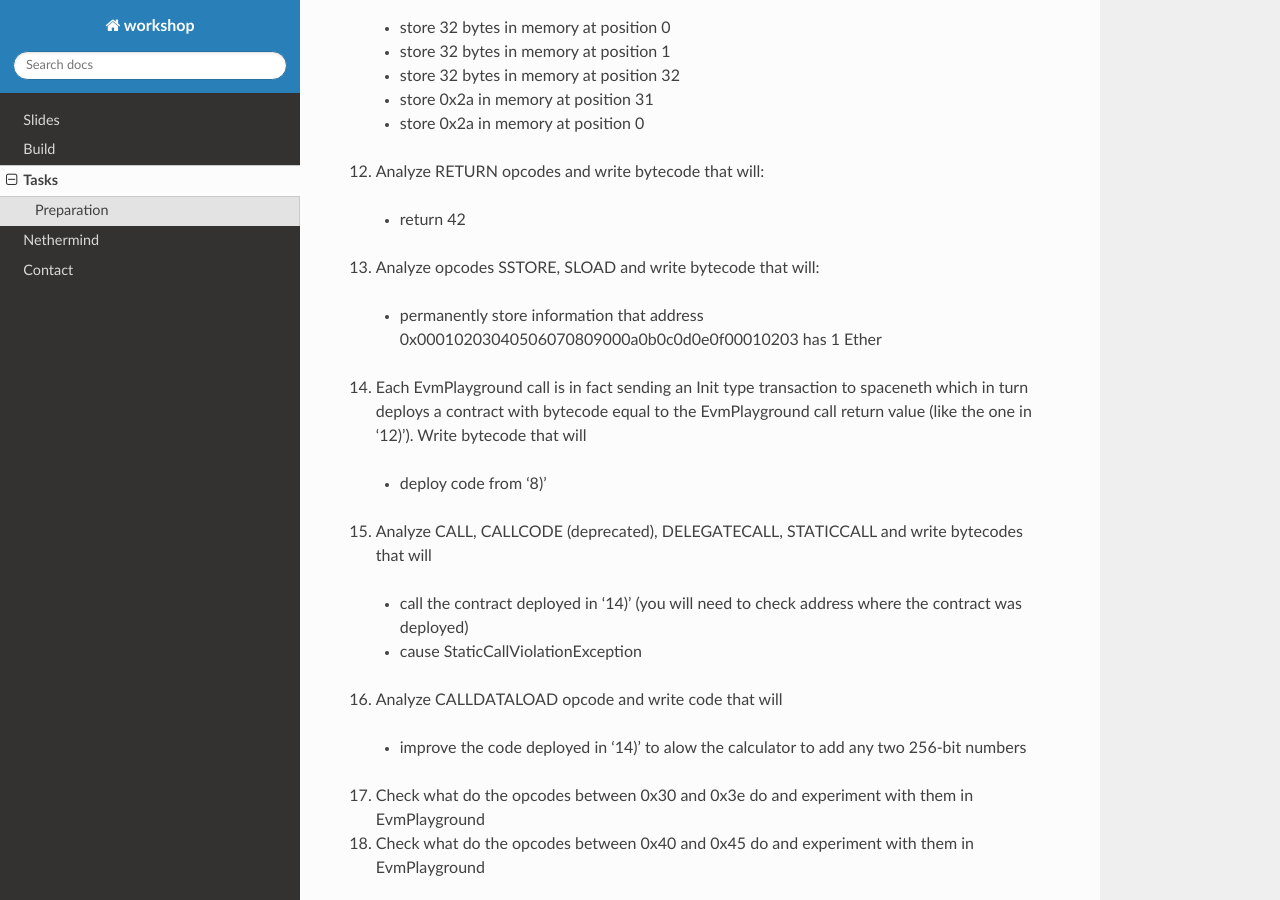
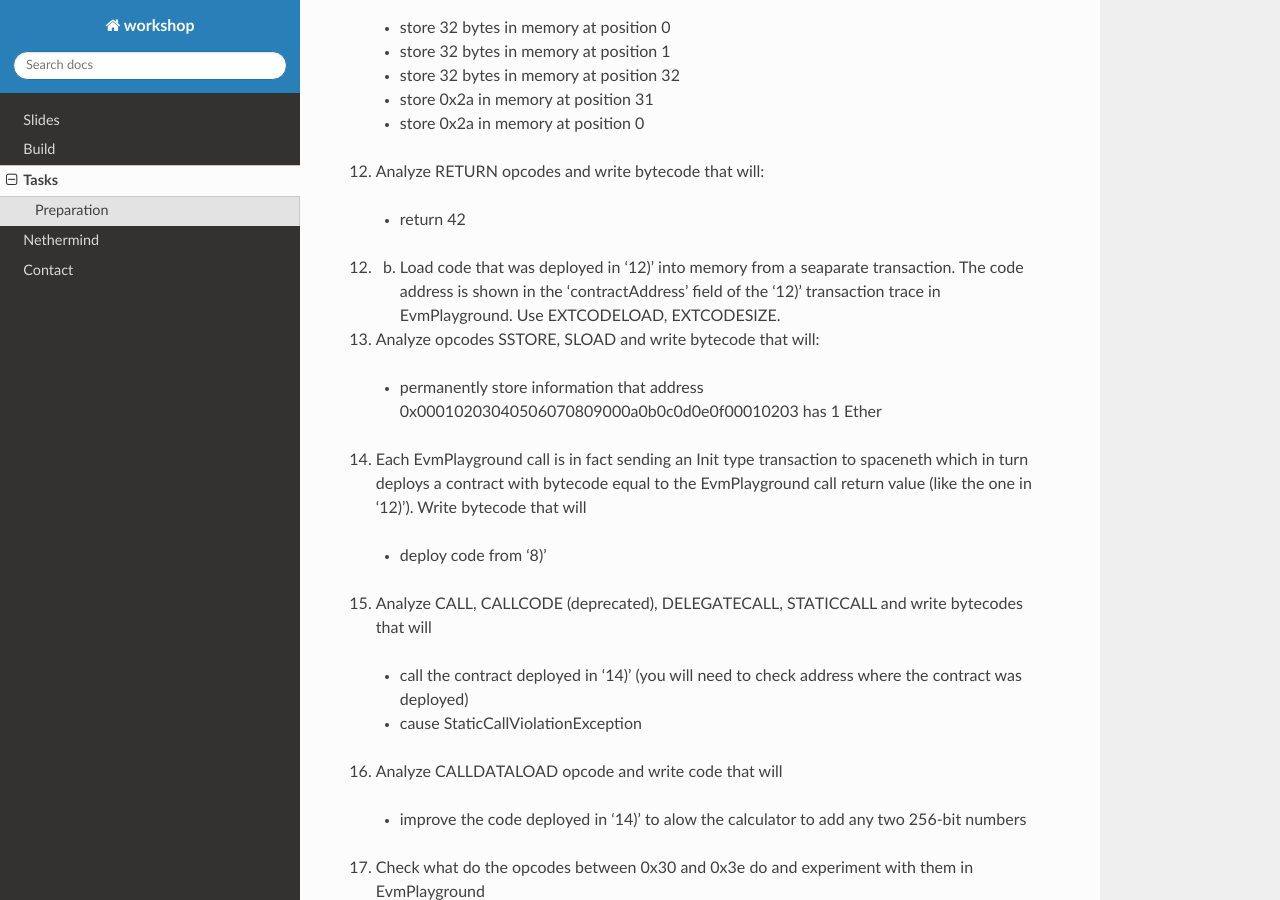
Before and after one commit to NethermindEth/workshop, a Sphinx documentation site: the page built from docs/source/tasks.rst, in a window 1280 px wide and 900 px high, scrolled down 1495 px. Built offline with Sphinx 7.4.7 and the Read the Docs theme 2.0.0, drawn with Linux system fonts in a browser that asks for light colours.

Commit message:
Update tasks.rst

```diff
--- a/docs/source/tasks.rst
+++ b/docs/source/tasks.rst
@@ -71,6 +71,8 @@ Preparation
 12. Analyze RETURN opcodes and write bytecode that will:
  * return 42
 
+12. (b) Load code that was deployed in '12)' into memory from a seaparate transaction. The code address is shown in the 'contractAddress' field of the '12)' transaction trace in EvmPlayground. Use EXTCODELOAD, EXTCODESIZE.
+
 13. Analyze opcodes SSTORE, SLOAD and write bytecode that will:
  * permanently store information that address 0x00010203040506070809000a0b0c0d0e0f00010203 has 1 Ether
 
```
